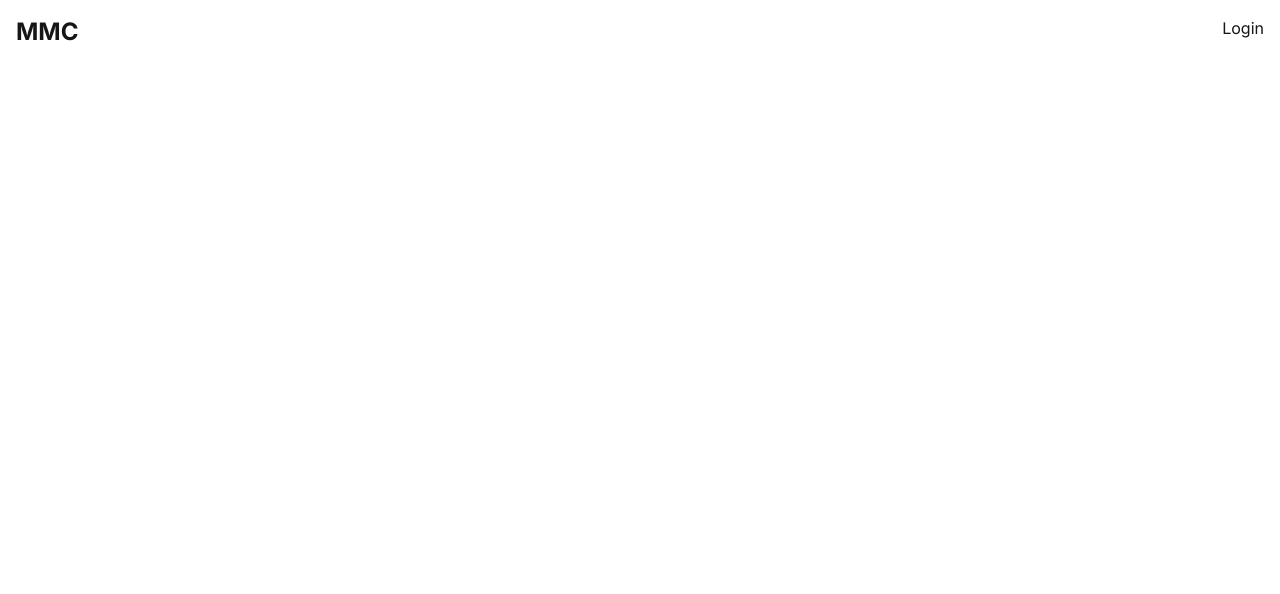
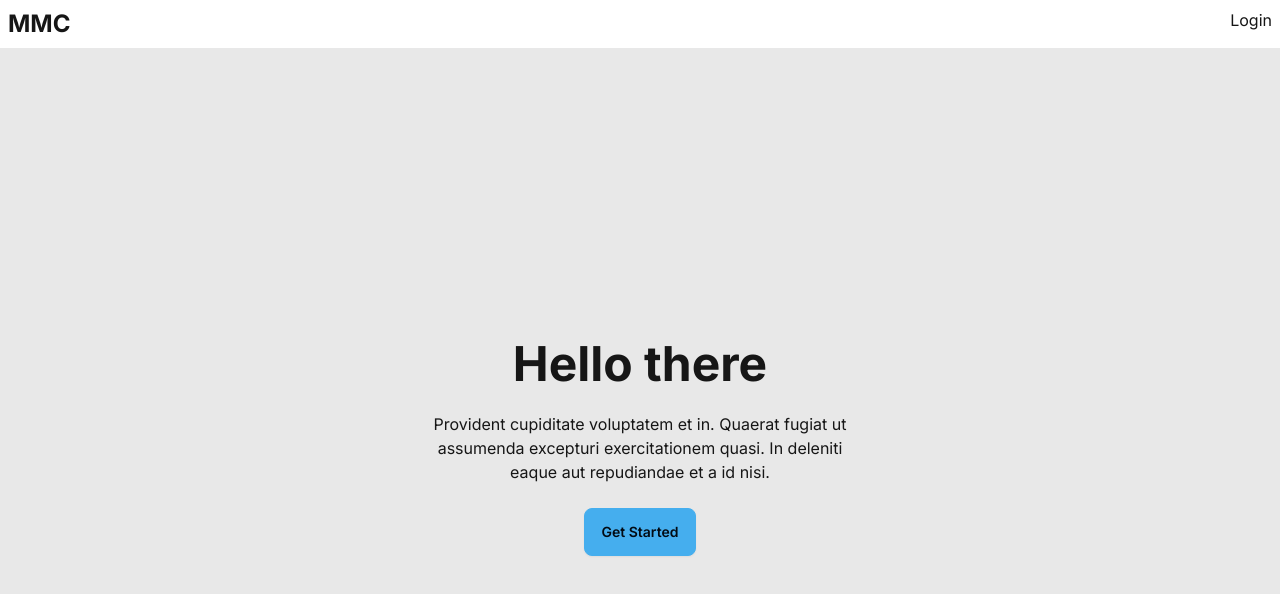
Before and after one commit to josiahmattern/mmcscholarshome, a Next.js app: page / in a window 1280 px wide. Shown: the top 594 px of the page. Built offline with nearby package versions, Linux system fonts and the light colour scheme.

Commit message:
changed navbar to Navbar

```diff
--- a/app/page.js
+++ b/app/page.js
@@ -1,5 +1,11 @@
 import Navbar from "../components/Navbar";
+import Hero from "../components/Hero";
 
 export default function Home() {
-  return <Navbar />;
+  return (
+    <main>
+      <Navbar />
+      <Hero />
+    </main>
+  );
 }
--- /dev/null
+++ b/components/Hero.js
@@ -0,0 +1,17 @@
+export default function Hero() {
+  return (
+    <div className="hero bg-base-200 min-h-screen">
+      <div className="hero-content text-center">
+        <div className="max-w-md">
+          <h1 className="text-5xl font-bold">Hello there</h1>
+          <p className="py-6">
+            Provident cupiditate voluptatem et in. Quaerat fugiat ut assumenda
+            excepturi exercitationem quasi. In deleniti eaque aut repudiandae et
+            a id nisi.
+          </p>
+          <button className="btn btn-primary">Get Started</button>
+        </div>
+      </div>
+    </div>
+  );
+}
--- a/components/navbar.js
+++ b/components/navbar.js
@@ -2,7 +2,7 @@
 
 export default function Navbar() {
   return (
-    <div className="w-screen flex justify-between p-4">
+    <div className="w-screen flex justify-between p-2">
       <Link href="/" className="text-2xl font-bold">
         MMC
       </Link>
```
